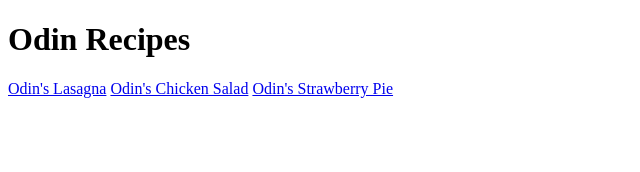
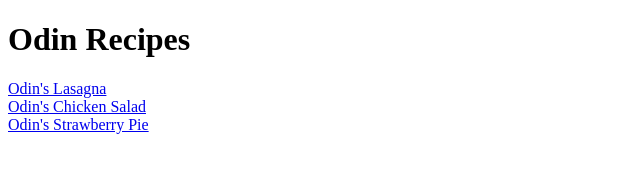
Before and after one commit to andreijoshuavalencia/odin-recipes, a plain HTML site: page index.html in a window 1280 px wide. Shown: the whole page, without its empty margins (0-640 px from the left). Drawn offline with Linux system fonts and the light colour scheme.

Commit message:
added <br> on index.html

```diff
--- a/index.html
+++ b/index.html
@@ -8,8 +8,8 @@
 </head>
 <body>
     <h1>Odin Recipes</h1>
-    <a href="./recipes/lasagna.html">Odin's Lasagna</a>
-    <a href="./recipes/chicken-salad.html">Odin's Chicken Salad</a>
+    <a href="./recipes/lasagna.html">Odin's Lasagna</a> <br>
+    <a href="./recipes/chicken-salad.html">Odin's Chicken Salad</a> <br>
     <a href="./recipes/strawberry-pie.html">Odin's Strawberry Pie</a>
 </body>
 </html>
```
